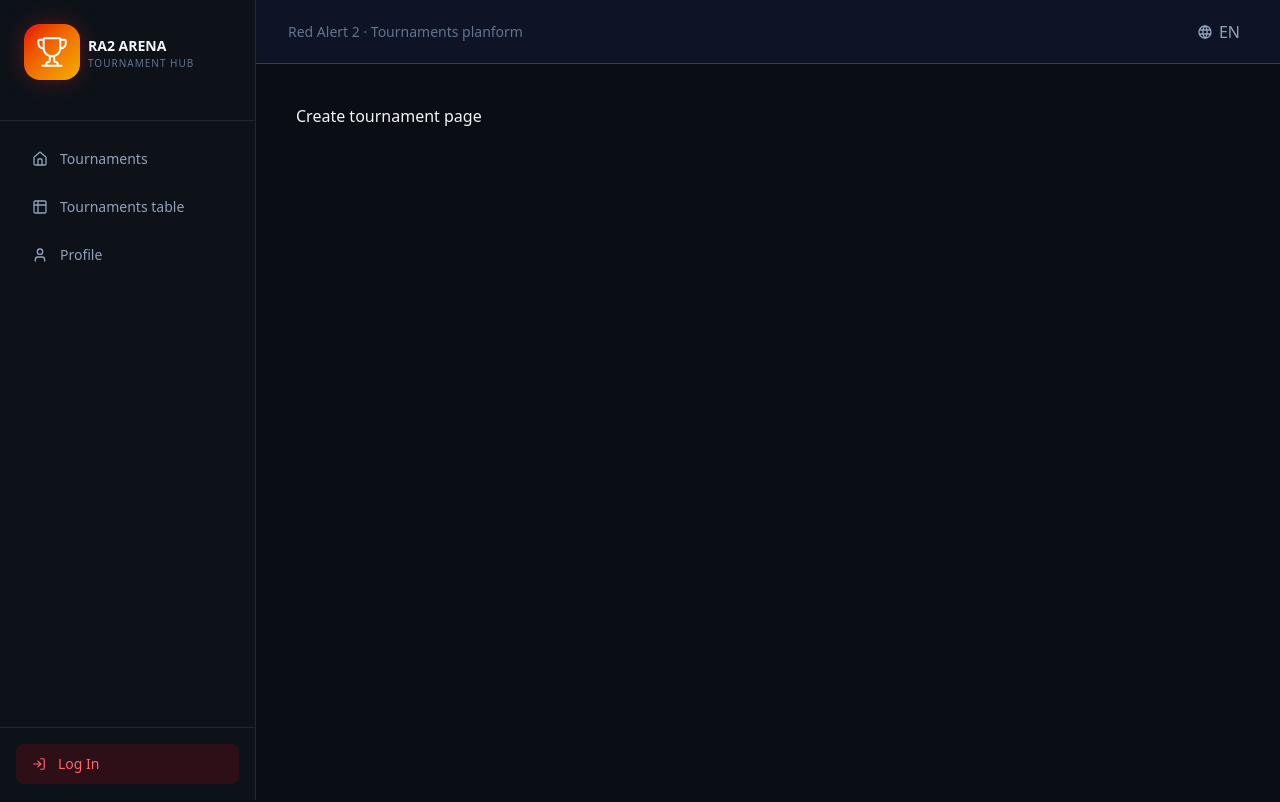
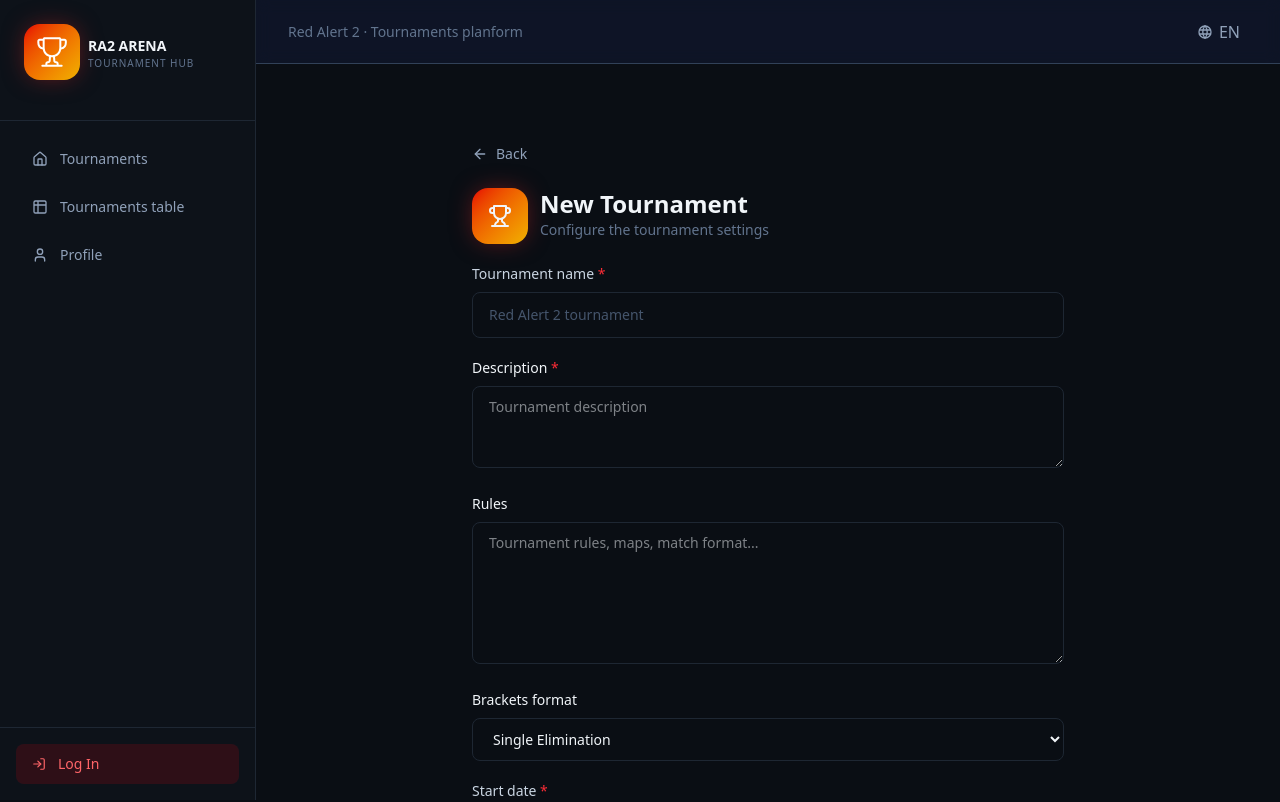
Before and after one commit to Win4esterD/RA2-Cyber-Tournament-Frontend-, a Next.js app: page /en/create-tournament in a window 1280 px wide. Shown: the top 802 px of the page. Built offline with nearby package versions, Linux system fonts and the light colour scheme; no server answers.

Commit message:
feat: add CreateTournamentForm into the page

```diff
--- a/src/app/[locale]/create-tournament/page.tsx
+++ b/src/app/[locale]/create-tournament/page.tsx
@@ -1,3 +1,9 @@
+import { CreateTournamentPageUI } from '@/modules/tournaments/CreateTournamentPageUI/CreateTournamentPageUI';
+
 export default function CreateTournamentPage() {
-  return <div>Create tournament page</div>;
+  return (
+    <div>
+      <CreateTournamentPageUI />
+    </div>
+  );
 }
--- a/src/modules/shared/ui/Input/Input.tsx
+++ b/src/modules/shared/ui/Input/Input.tsx
@@ -43,7 +43,7 @@ export function Input<T extends FieldValues>({
         <input
           {...field}
           placeholder={placeholder}
-          className="w-full bg-[#0a0e14] border border-[#1e2733] rounded-lg pl-10 pr-4 py-3 text-sm text-slate-100 placeholder-slate-600 focus:border-red-600/50 focus:outline-none transition-colors"
+          className={`w-full bg-[#0a0e14] border border-[#1e2733] rounded-lg ${Icon ? 'pl-10' : 'pl-4'} pr-4 py-3 text-sm text-slate-100 placeholder-slate-600 focus:border-red-600/50 focus:outline-none transition-colors`}
           value={value}
           type={type}
           id={field.name}
--- /dev/null
+++ b/src/modules/tournaments/CreateTournamentPageUI/CreateTournamentPageUI.tsx
@@ -0,0 +1,21 @@
+'use client';
+import { CreateTournamentForm } from '@/modules/tournaments/CreateTournamentForm/CreateTournamentForm';
+import { BackButton } from '@/modules/shared/ui/BackButton/BackButton';
+import { IconBadge } from '@/modules/shared/ui/IconBadge/IconBadge';
+import { LuTrophy } from 'react-icons/lu';
+
+export function CreateTournamentPageUI() {
+  return (
+    <div className="p-6 lg:p-10 max-w-2xl mx-auto">
+      <BackButton text="Back" />
+      <div className="flex gap-3 mb-1">
+        <IconBadge Icon={<LuTrophy className="w-6 h-6" strokeWidth={2} />} />
+        <div>
+          <h1 className="text-2xl font-bold">New Tournament</h1>
+          <p className="text-sm text-slate-500">Configure the tournament settings</p>
+        </div>
+      </div>
+      <CreateTournamentForm submitHandler={(data) => console.log(data)} />
+    </div>
+  );
+}
```
